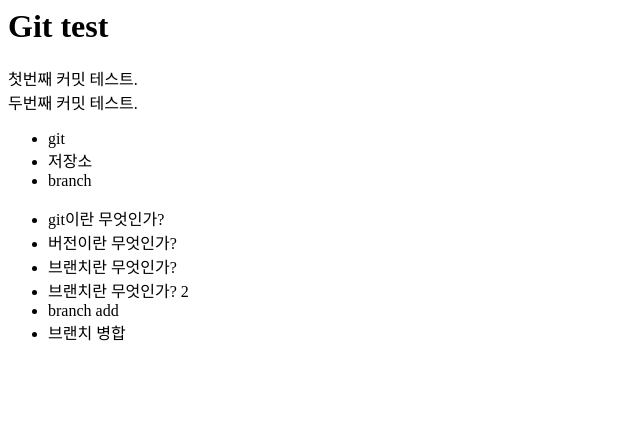
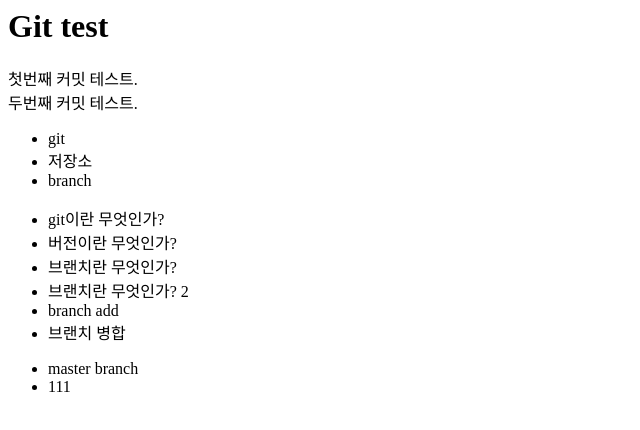
Before and after one commit to ooreenara/test, a plain HTML site: page index.html in a window 1280 px wide. Shown: the whole page, without its empty margins (0-640 px from the left). Drawn offline with Linux system fonts and the light colour scheme.

Commit message:
mastaer branch ul 추가

```diff
--- a/index.html
+++ b/index.html
@@ -21,5 +21,9 @@
 		<li>브랜치 병합</li>
 <!-- >>>>>>> .merge_file_a06884 -->
 	</ul>
+	<ul>
+		<li>master branch</li>
+		<li>111</li>
+	</ul>
 </body>
 </html>
```
